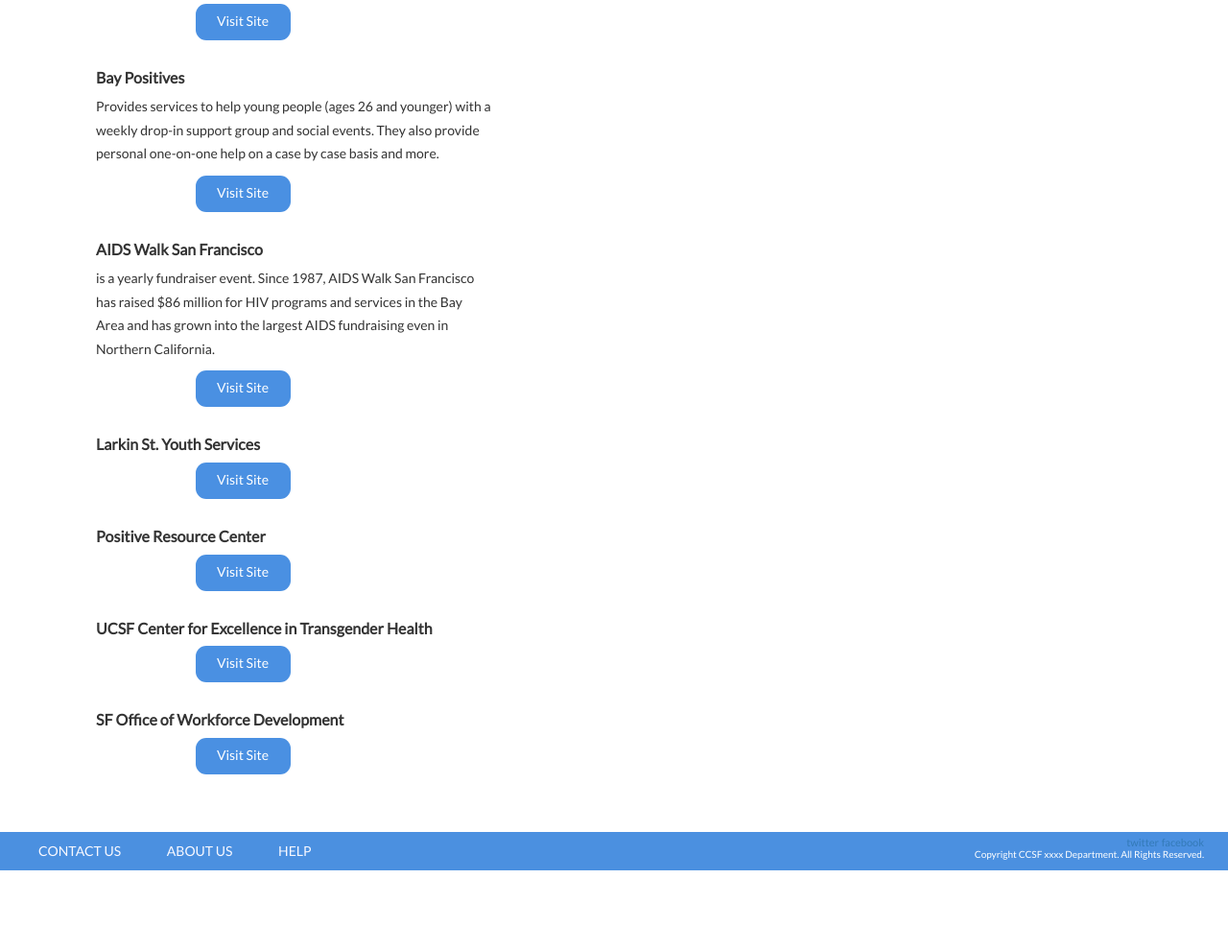
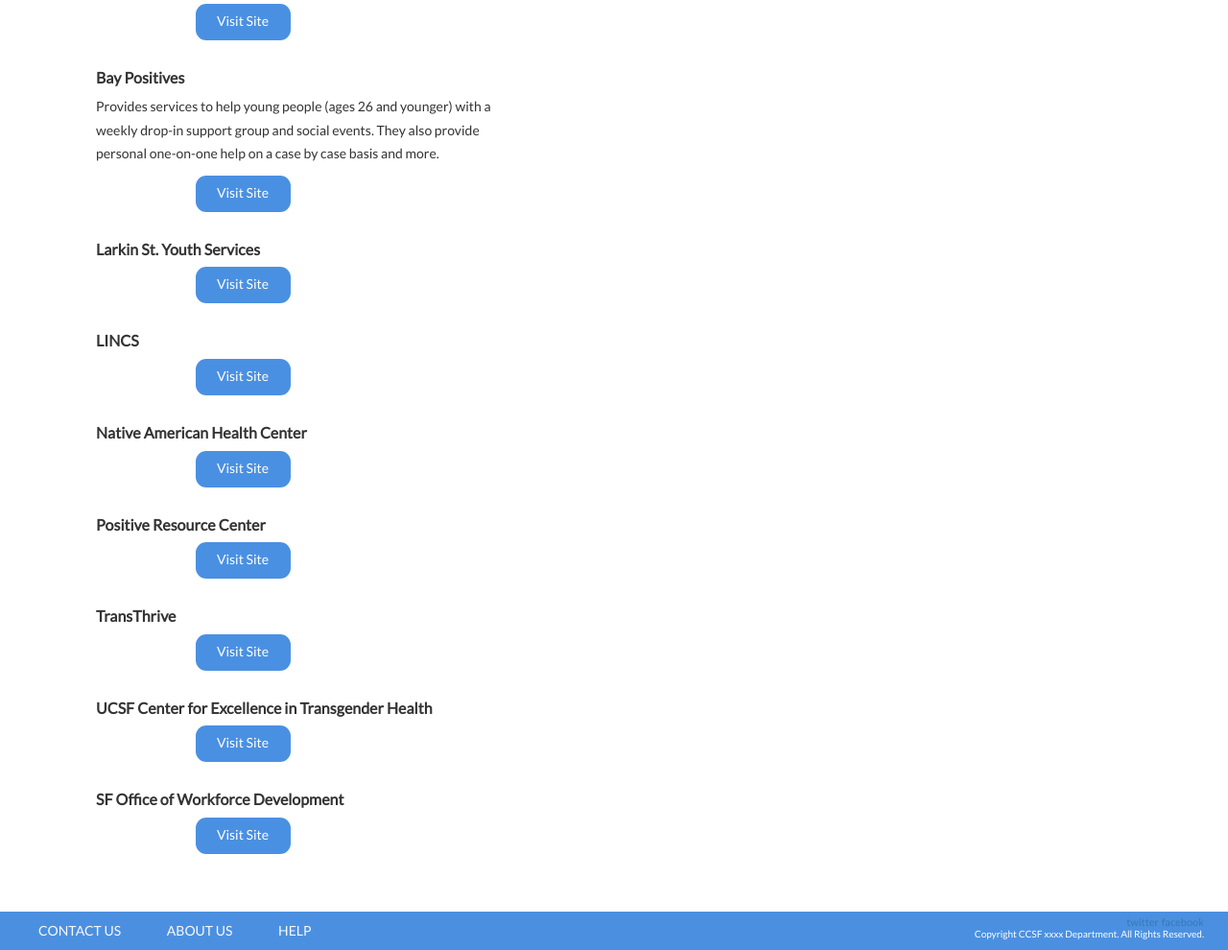
Before and after one commit to Lutalo/HIV-Timeline-CS195, a Flask app: page /support in a window 1280 px wide. Shown: the part 813-1803 px from the top of the page at 96% size. Before the commit the page ends 1720 px from the top, so only its background shows below. Run offline with Flask 2, Linux system fonts and the light colour scheme; some libraries are stand-ins or nearby versions.

Commit message:
added more links to community support

```diff
--- a/app/templates/support.html
+++ b/app/templates/support.html
@@ -61,13 +61,13 @@
 				</div>
 			</section>
 
-			<section class="partner">
-				<h4>AIDS Walk San Francisco</h4>
-				<p>is a yearly fundraiser event. Since 1987, AIDS Walk San Francisco has raised $86 million for HIV programs and services in the Bay Area and has grown into the largest AIDS fundraising even in Northern California.</p>
-				<div class="button-wrap">
-					<a href="https://sf.aidswalk.net/" class="btn btn-default button-link">Visit Site</a>
-				</div>
-			</section>
+			<!--<section class="partner">-->
+			<!--	<h4>AIDS Walk San Francisco</h4>-->
+			<!--	<p>is a yearly fundraiser event. Since 1987, AIDS Walk San Francisco has raised $86 million for HIV programs and services in the Bay Area and has grown into the largest AIDS fundraising even in Northern California.</p>-->
+			<!--	<div class="button-wrap">-->
+			<!--		<a href="https://sf.aidswalk.net/" class="btn btn-default button-link">Visit Site</a>-->
+			<!--	</div>-->
+			<!--</section>-->
 
 			<section class="partner">
 				<h4>Larkin St. Youth Services</h4>
@@ -78,11 +78,35 @@
 			</section>
 
 			<section class="partner">
+			    <h4>LINCS</h4>
+			    <p></p>
+			    <div class="button-wrap">
+			        <a href="http://www.sfhiv.org/our-services/linkage-integration-navigation-and-comprehensive-services-lincs/" class="btn btn-defualt button-link">Visit Site</a>
+			    </div>
+			</section>
+
+			<section class="partner">
+			    <h4>Native American Health Center</h4>
+			    <p></p>
+			    <div class="button-wrap">
+			        <a href="http://www.nativehealth.org/content/san-francisco-0" class="btn btn-default button-link">Visit Site</a>
+			    </div>
+			</section>
+
+			<section class="partner">
 				<h4>Positive Resource Center</h4>
 				<p></p>
 				<div class="button-wrap">
 					<a href="http://www.positiveresource.org/" class="btn btn-default button-link">Visit Site</a>
 				</div>
+			</section>
+
+			<section class="partner">
+			    <h4>TransThrive</h4>
+			    <p></p>
+			    <div class="button-wrap">
+			        <a href="http://apiwellness.org/site/transthrive/" class="btn btn-default button-link">Visit Site</a>
+			    </div>
 			</section>
 
 			<section class="partner">
```
